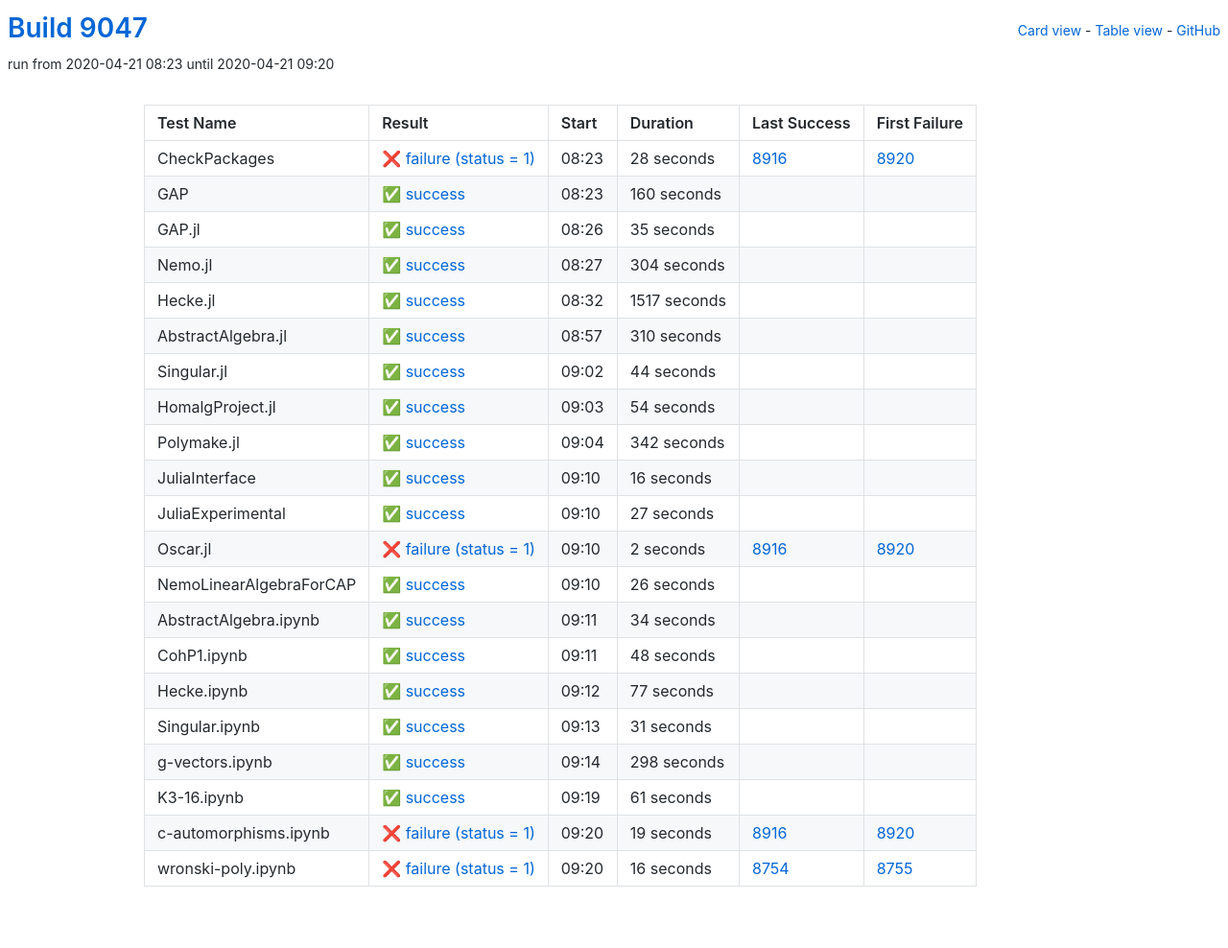
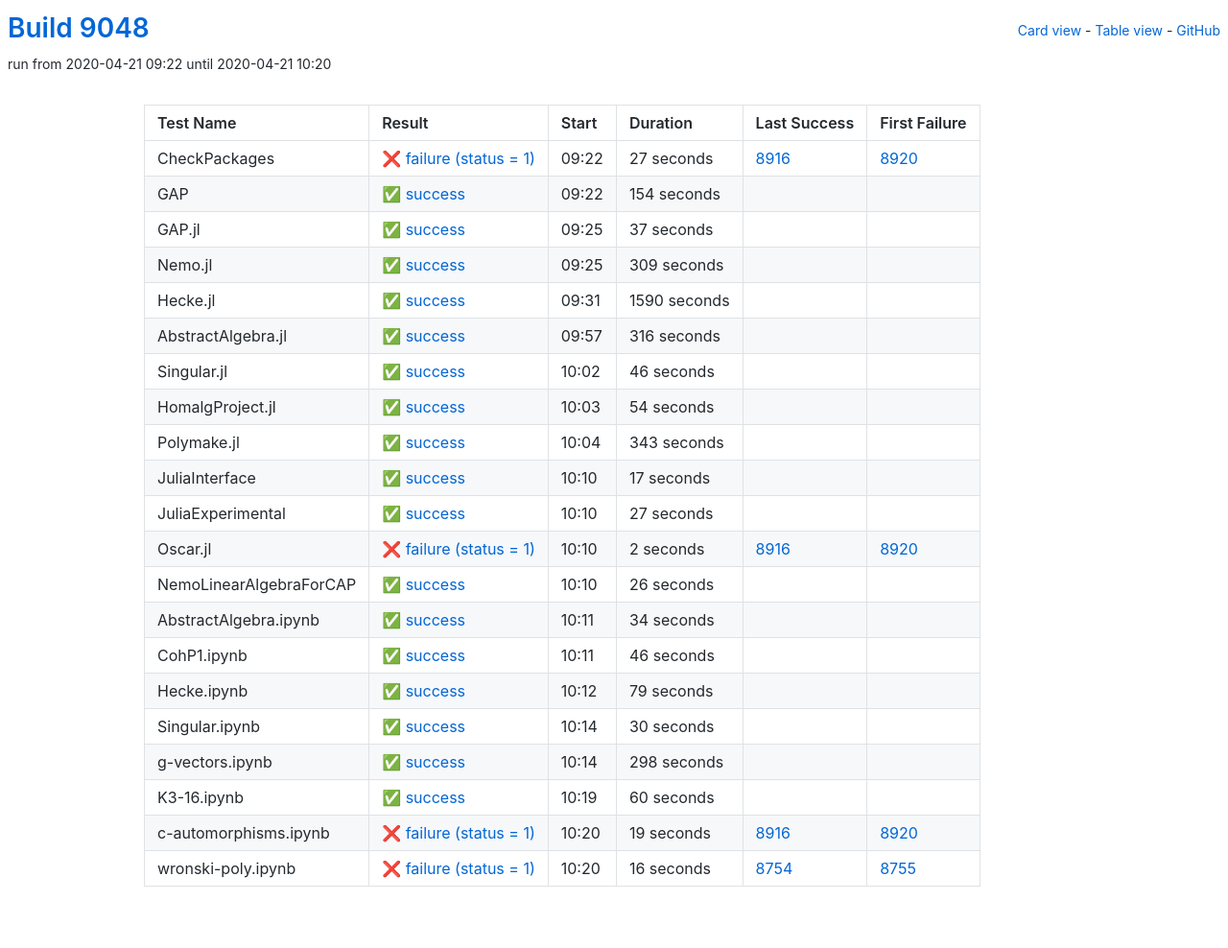
Before and after one commit to oscar-system/oscar-ci-status, a Jekyll site: the page built from table.html, in a window 1280 px wide. Shown: the whole page at 96% size. Built offline with Jekyll 4.4.1, drawn with Linux system fonts in a browser that asks for light colours.

Commit message:
Build 9048

```diff
--- a/_data/ci.yml
+++ b/_data/ci.yml
@@ -1,82 +1,82 @@
-build: 9047
-build_url: https://oscarci.mathematik.uni-kl.de/job/oscar/9047/
+build: 9048
+build_url: https://oscarci.mathematik.uni-kl.de/job/oscar/9048/
 job: oscar
 tests:
-- duration: 28
+- duration: 27
   exitcode: 1
   first_failure: 8920
   first_failure_url: https://oscarci.mathematik.uni-kl.de/job/oscar/8920/
   last_success: 8916
   last_success_url: https://oscarci.mathematik.uni-kl.de/job/oscar/8916/
-  log: https://oscarci.mathematik.uni-kl.de/job/oscar/9047/artifact/logs/build-9047/CheckPackages.log
+  log: https://oscarci.mathematik.uni-kl.de/job/oscar/9048/artifact/logs/build-9048/CheckPackages.log
   name: CheckPackages
-  start: 2020-04-21 08:23
+  start: 2020-04-21 09:22
   status: failure
   success: false
-- duration: 160
+- duration: 154
   exitcode: 0
   first_failure: false
   first_failure_url: null
   last_success: false
   last_success_url: null
-  log: https://oscarci.mathematik.uni-kl.de/job/oscar/9047/artifact/logs/build-9047/GAP.log
+  log: https://oscarci.mathematik.uni-kl.de/job/oscar/9048/artifact/logs/build-9048/GAP.log
   name: GAP
-  start: 2020-04-21 08:23
+  start: 2020-04-21 09:22
   status: success
   success: true
-- duration: 35
+- duration: 37
   exitcode: 0
   first_failure: false
   first_failure_url: null
   last_success: false
   last_success_url: null
-  log: https://oscarci.mathematik.uni-kl.de/job/oscar/9047/artifact/logs/build-9047/GAP.jl.log
+  log: https://oscarci.mathematik.uni-kl.de/job/oscar/9048/artifact/logs/build-9048/GAP.jl.log
   name: GAP.jl
-  start: 2020-04-21 08:26
+  start: 2020-04-21 09:25
   status: success
   success: true
-- duration: 304
+- duration: 309
   exitcode: 0
   first_failure: false
   first_failure_url: null
   last_success: false
   last_success_url: null
-  log: https://oscarci.mathematik.uni-kl.de/job/oscar/9047/artifact/logs/build-9047/Nemo.jl.log
+  log: https://oscarci.mathematik.uni-kl.de/job/oscar/9048/artifact/logs/build-9048/Nemo.jl.log
   name: Nemo.jl
-  start: 2020-04-21 08:27
+  start: 2020-04-21 09:25
   status: success
   success: true
-- duration: 1517
+- duration: 1590
   exitcode: 0
   first_failure: false
   first_failure_url: null
   last_success: false
   last_success_url: null
-  log: https://oscarci.mathematik.uni-kl.de/job/oscar/9047/artifact/logs/build-9047/Hecke.jl.log
+  log: https://oscarci.mathematik.uni-kl.de/job/oscar/9048/artifact/logs/build-9048/Hecke.jl.log
   name: Hecke.jl
-  start: 2020-04-21 08:32
+  start: 2020-04-21 09:31
   status: success
   success: true
-- duration: 310
+- duration: 316
   exitcode: 0
   first_failure: false
   first_failure_url: null
   last_success: false
   last_success_url: null
-  log: https://oscarci.mathematik.uni-kl.de/job/oscar/9047/artifact/logs/build-9047/AbstractAlgebra.jl.log
+  log: https://oscarci.mathematik.uni-kl.de/job/oscar/9048/artifact/logs/build-9048/AbstractAlgebra.jl.log
   name: AbstractAlgebra.jl
-  start: 2020-04-21 08:57
+  start: 2020-04-21 09:57
   status: success
   success: true
-- duration: 44
+- duration: 46
   exitcode: 0
   first_failure: false
   first_failure_url: null
   last_success: false
   last_success_url: null
-  log: https://oscarci.mathematik.uni-kl.de/job/oscar/9047/artifact/logs/build-9047/Singular.jl.log
+  log: https://oscarci.mathematik.uni-kl.de/job/oscar/9048/artifact/logs/build-9048/Singular.jl.log
   name: Singular.jl
-  start: 2020-04-21 09:02
+  start: 2020-04-21 10:02
   status: success
   success: true
 - duration: 54
@@ -85,31 +85,31 @@ tests:
   first_failure_url: null
   last_success: false
   last_success_url: null
-  log: https://oscarci.mathematik.uni-kl.de/job/oscar/9047/artifact/logs/build-9047/HomalgProject.jl.log
+  log: https://oscarci.mathematik.uni-kl.de/job/oscar/9048/artifact/logs/build-9048/HomalgProject.jl.log
   name: HomalgProject.jl
-  start: 2020-04-21 09:03
+  start: 2020-04-21 10:03
   status: success
   success: true
-- duration: 342
+- duration: 343
   exitcode: 0
   first_failure: false
   first_failure_url: null
   last_success: false
   last_success_url: null
-  log: https://oscarci.mathematik.uni-kl.de/job/oscar/9047/artifact/logs/build-9047/Polymake.jl.log
+  log: https://oscarci.mathematik.uni-kl.de/job/oscar/9048/artifact/logs/build-9048/Polymake.jl.log
   name: Polymake.jl
-  start: 2020-04-21 09:04
+  start: 2020-04-21 10:04
   status: success
   success: true
-- duration: 16
+- duration: 17
   exitcode: 0
   first_failure: false
   first_failure_url: null
   last_success: false
   last_success_url: null
-  log: https://oscarci.mathematik.uni-kl.de/job/oscar/9047/artifact/logs/build-9047/JuliaInterface.log
+  log: https://oscarci.mathematik.uni-kl.de/job/oscar/9048/artifact/logs/build-9048/JuliaInterface.log
   name: JuliaInterface
-  start: 2020-04-21 09:10
+  start: 2020-04-21 10:10
   status: success
   success: true
 - duration: 27
@@ -118,9 +118,9 @@ tests:
   first_failure_url: null
   last_success: false
   last_success_url: null
-  log: https://oscarci.mathematik.uni-kl.de/job/oscar/9047/artifact/logs/build-9047/JuliaExperimental.log
+  log: https://oscarci.mathematik.uni-kl.de/job/oscar/9048/artifact/logs/build-9048/JuliaExperimental.log
   name: JuliaExperimental
-  start: 2020-04-21 09:10
+  start: 2020-04-21 10:10
   status: success
   success: true
 - duration: 2
@@ -129,9 +129,9 @@ tests:
   first_failure_url: https://oscarci.mathematik.uni-kl.de/job/oscar/8920/
   last_success: 8916
   last_success_url: https://oscarci.mathematik.uni-kl.de/job/oscar/8916/
-  log: https://oscarci.mathematik.uni-kl.de/job/oscar/9047/artifact/logs/build-9047/Oscar.jl.log
+  log: https://oscarci.mathematik.uni-kl.de/job/oscar/9048/artifact/logs/build-9048/Oscar.jl.log
   name: Oscar.jl
-  start: 2020-04-21 09:10
+  start: 2020-04-21 10:10
   status: failure
   success: false
 - duration: 26
@@ -140,9 +140,9 @@ tests:
   first_failure_url: null
   last_success: false
   last_success_url: null
-  log: https://oscarci.mathematik.uni-kl.de/job/oscar/9047/artifact/logs/build-9047/NemoLinearAlgebraForCAP.log
+  log: https://oscarci.mathematik.uni-kl.de/job/oscar/9048/artifact/logs/build-9048/NemoLinearAlgebraForCAP.log
   name: NemoLinearAlgebraForCAP
-  start: 2020-04-21 09:10
+  start: 2020-04-21 10:10
   status: success
   success: true
 - duration: 34
@@ -151,42 +151,42 @@ tests:
   first_failure_url: null
   last_success: false
   last_success_url: null
-  log: https://oscarci.mathematik.uni-kl.de/job/oscar/9047/artifact/logs/build-9047/AbstractAlgebra.ipynb.log
+  log: https://oscarci.mathematik.uni-kl.de/job/oscar/9048/artifact/logs/build-9048/AbstractAlgebra.ipynb.log
   name: AbstractAlgebra.ipynb
-  start: 2020-04-21 09:11
+  start: 2020-04-21 10:11
   status: success
   success: true
-- duration: 48
+- duration: 46
   exitcode: 0
   first_failure: false
   first_failure_url: null
   last_success: false
   last_success_url: null
-  log: https://oscarci.mathematik.uni-kl.de/job/oscar/9047/artifact/logs/build-9047/CohP1.ipynb.log
+  log: https://oscarci.mathematik.uni-kl.de/job/oscar/9048/artifact/logs/build-9048/CohP1.ipynb.log
   name: CohP1.ipynb
-  start: 2020-04-21 09:11
+  start: 2020-04-21 10:11
   status: success
   success: true
-- duration: 77
+- duration: 79
   exitcode: 0
   first_failure: false
   first_failure_url: null
   last_success: false
   last_success_url: null
-  log: https://oscarci.mathematik.uni-kl.de/job/oscar/9047/artifact/logs/build-9047/Hecke.ipynb.log
+  log: https://oscarci.mathematik.uni-kl.de/job/oscar/9048/artifact/logs/build-9048/Hecke.ipynb.log
   name: Hecke.ipynb
-  start: 2020-04-21 09:12
+  start: 2020-04-21 10:12
   status: success
   success: true
-- duration: 31
+- duration: 30
   exitcode: 0
   first_failure: false
   first_failure_url: null
   last_success: false
   last_success_url: null
-  log: https://oscarci.mathematik.uni-kl.de/job/oscar/9047/artifact/logs/build-9047/Singular.ipynb.log
+  log: https://oscarci.mathematik.uni-kl.de/job/oscar/9048/artifact/logs/build-9048/Singular.ipynb.log
   name: Singular.ipynb
-  start: 2020-04-21 09:13
+  start: 2020-04-21 10:14
   status: success
   success: true
 - duration: 298
@@ -195,20 +195,20 @@ tests:
   first_failure_url: null
   last_success: false
   last_success_url: null
-  log: https://oscarci.mathematik.uni-kl.de/job/oscar/9047/artifact/logs/build-9047/g-vectors.ipynb.log
+  log: https://oscarci.mathematik.uni-kl.de/job/oscar/9048/artifact/logs/build-9048/g-vectors.ipynb.log
   name: g-vectors.ipynb
-  start: 2020-04-21 09:14
+  start: 2020-04-21 10:14
   status: success
   success: true
-- duration: 61
+- duration: 60
   exitcode: 0
   first_failure: false
   first_failure_url: null
   last_success: false
   last_success_url: null
-  log: https://oscarci.mathematik.uni-kl.de/job/oscar/9047/artifact/logs/build-9047/K3-16.ipynb.log
+  log: https://oscarci.mathematik.uni-kl.de/job/oscar/9048/artifact/logs/build-9048/K3-16.ipynb.log
   name: K3-16.ipynb
-  start: 2020-04-21 09:19
+  start: 2020-04-21 10:19
   status: success
   success: true
 - duration: 19
@@ -217,9 +217,9 @@ tests:
   first_failure_url: https://oscarci.mathematik.uni-kl.de/job/oscar/8920/
   last_success: 8916
   last_success_url: https://oscarci.mathematik.uni-kl.de/job/oscar/8916/
-  log: https://oscarci.mathematik.uni-kl.de/job/oscar/9047/artifact/logs/build-9047/c-automorphisms.ipynb.log
+  log: https://oscarci.mathematik.uni-kl.de/job/oscar/9048/artifact/logs/build-9048/c-automorphisms.ipynb.log
   name: c-automorphisms.ipynb
-  start: 2020-04-21 09:20
+  start: 2020-04-21 10:20
   status: failure
   success: false
 - duration: 16
@@ -228,8 +228,8 @@ tests:
   first_failure_url: https://oscarci.mathematik.uni-kl.de/job/oscar/8755/
   last_success: 8754
   last_success_url: https://oscarci.mathematik.uni-kl.de/job/oscar/8754/
-  log: https://oscarci.mathematik.uni-kl.de/job/oscar/9047/artifact/logs/build-9047/wronski-poly.ipynb.log
+  log: https://oscarci.mathematik.uni-kl.de/job/oscar/9048/artifact/logs/build-9048/wronski-poly.ipynb.log
   name: wronski-poly.ipynb
-  start: 2020-04-21 09:20
+  start: 2020-04-21 10:20
   status: failure
   success: false
```
Also changed, not shown: README.md.
